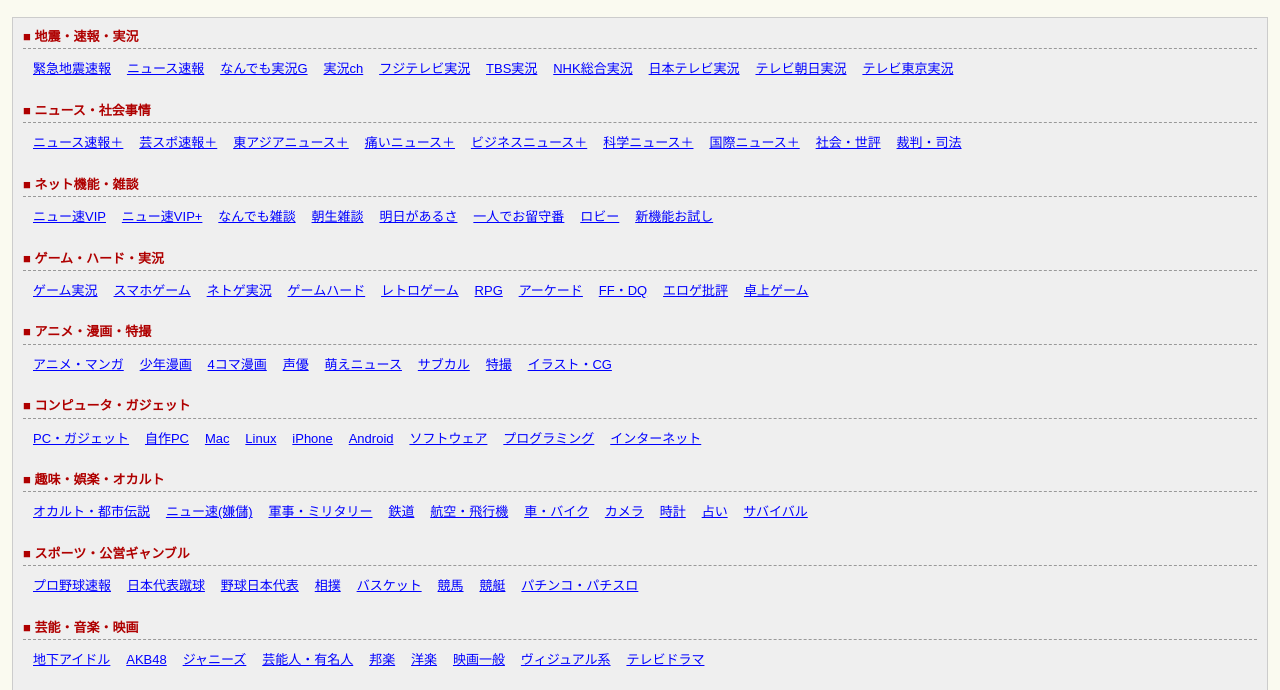
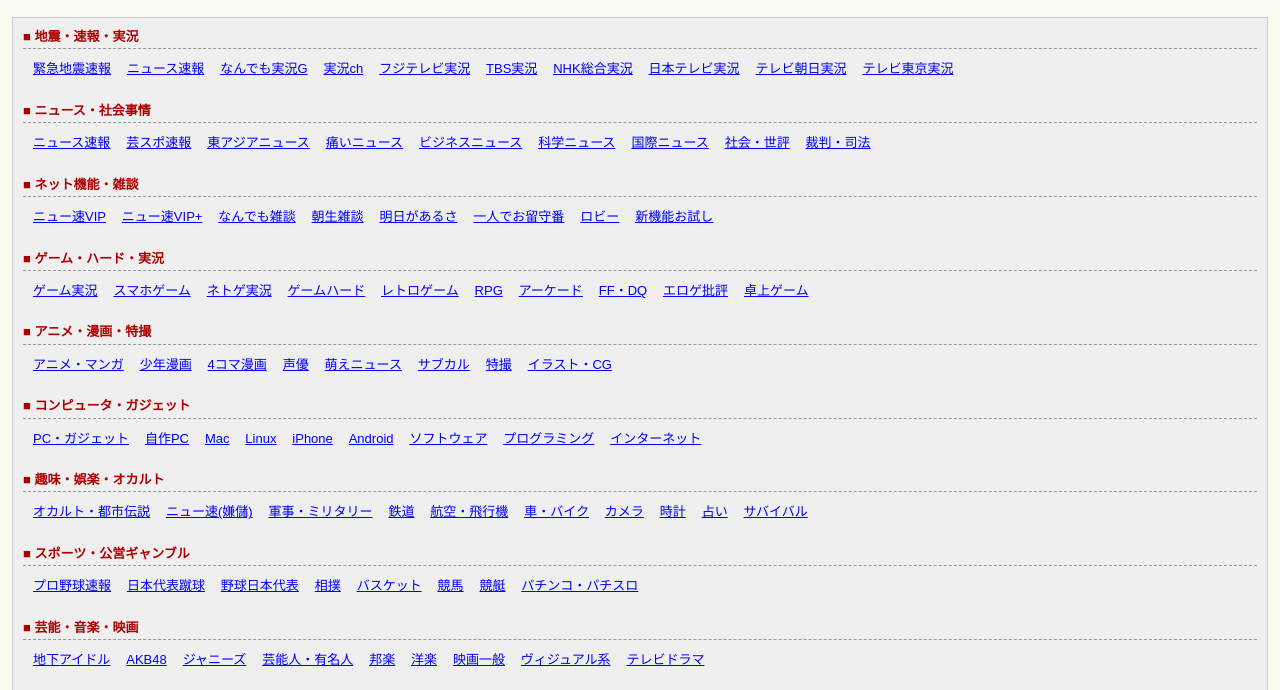
Before and after one commit to daizu-3389/-ch-, a plain HTML site: page index.html in a window 1280 px wide. Shown: the part 110-800 px from the top of the page. Drawn offline with Linux system fonts and the light colour scheme.

Commit message:
Update index.html

```diff
--- a/index.html
+++ b/index.html
@@ -116,7 +116,7 @@
                 "namazu": "緊急地震速報", "headline": "ニュース速報", "livegalileo": "なんでも実況G", "liveanb": "実況ch", "livecx": "フジテレビ実況", "livetbs": "TBS実況", "livenhk": "NHK総合実況", "liventv": "日本テレビ実況", "liveasahi": "テレビ朝日実況", "livetx": "テレビ東京実況"
             },
             "■ ニュース・社会事情": {
-                "newsplus": "ニュース速報＋", "mnewsplus": "芸スポ速報＋", "news4plus": "東アジアニュース＋", "dqnplus": "痛いニュース＋", "bizplus": "ビジネスニュース＋", "scienceplus": "科学ニュース＋", "wildplus": "国際ニュース＋", "shakai": "社会・世評", "justice": "裁判・司法"
+                "newsplus": "ニュース速報", "mnewsplus": "芸スポ速報", "news4plus": "東アジアニュース", "dqnplus": "痛いニュース", "bizplus": "ビジネスニュース", "scienceplus": "科学ニュース", "wildplus": "国際ニュース", "shakai": "社会・世評", "justice": "裁判・司法"
             },
             "■ ネット機能・雑談": {
                 "vip": "ニュー速VIP", "news4vip": "ニュー速VIP+", "zatsudan": "なんでも雑談", "morning": "朝生雑談", "tomorrow": "明日があるさ", "alone": "一人でお留守番", "lobby": "ロビー", "welcome": "新機能お試し"
```
